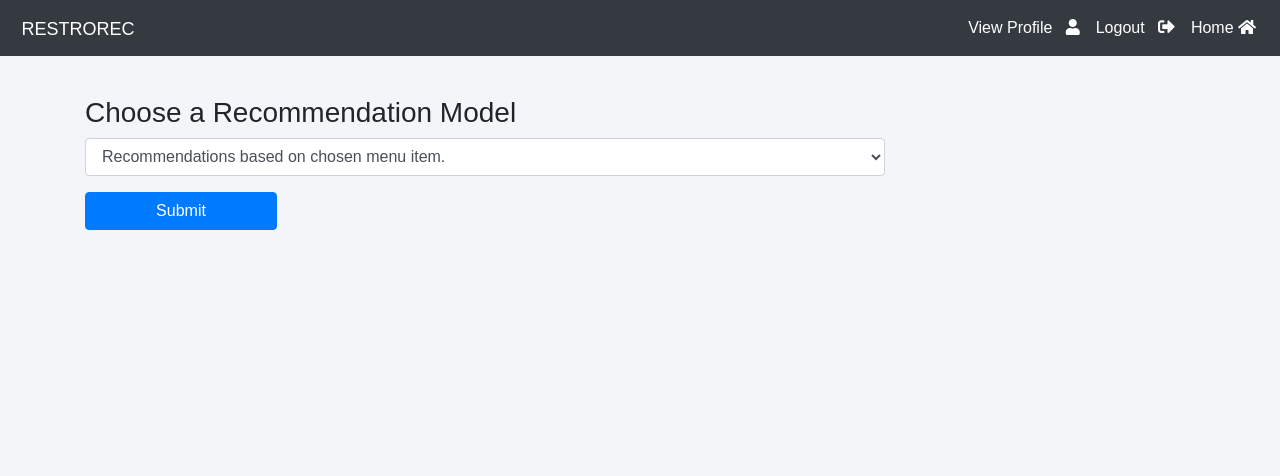
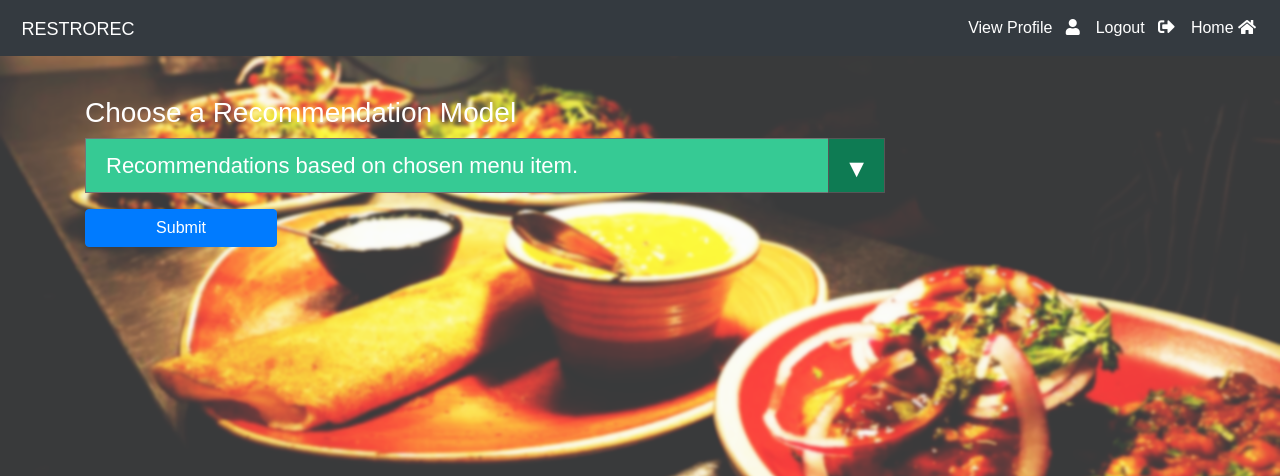
Before and after one commit to Sankalp2002/Restrorec, a Django app: page /home in a window 1280 px wide. Shown: the top 476 px of the page. Run offline with Django 3.2, Linux system fonts and the light colour scheme; a user stored in the database is signed in; tables that the repository leaves empty hold one stand-in row (values such as "Sample post"); some libraries are stand-ins or nearby versions.

Commit message:
added images

```diff
--- a/Reco/views.py
+++ b/Reco/views.py
@@ -183,7 +183,7 @@ def model1(selected_dish):
         if(each != idx):
             # appending tuple of (item name,restaurant index) to rdishes
             if (df.iloc[each, [1]][0], df.iloc[each, [6]][0]) not in rdishes:
-                rdishes.append((df.iloc[each, [1]][0], df.iloc[each, [6]][0]))
+                rdishes.append((df.iloc[each, [1]][0], df.iloc[each, [6]][0],each))
                 ntop5.append(each)
 
     # st.write(ntop5)
@@ -235,7 +235,7 @@ def model1(selected_dish):
 
     # loop to append dishes if frequency is 3
     for name in dishname:
-        if(newname.count(name) <= 2):
+        if(newname.count(name) <1):
             newname.append(name)
             newridshes.append(rdishes[i])
             newntop5.append(ntop5[i])
@@ -245,14 +245,16 @@ def model1(selected_dish):
     ntop5 = newntop5[0:10]
     # st.write(rdishes)
     rindex = []  # list for restaurant index
-
+    dindex = []
     for dish in rdishes:  # appending restaurant index of dish
         rindex.append(dish[1])
+        dindex.append(dish[2])
 
 
     dishes_details = []
     i = 0
-    for index in rindex:
+    for j in range(len(rindex)):
+        index = rindex[j]
         templist = []
         templist.append(rdishes[i][0])  # dishname
         templist.append(df.iloc[ntop5[i], [0]][0])
@@ -262,7 +264,8 @@ def model1(selected_dish):
         templist.append(df_rest.iat[index-1, 1])
         templist.append(df_rest.iat[index-1, 2])
         templist.append(df_rest.iat[index-1, 3])
-
+        templist.append(dindex[j]+1)
+        templist.append(df.iloc[ntop5[i], [5]][0])
         i = i+1
         dishes_details.append(templist)
     return dishes_details
--- a/templates/chooseModel.html
+++ b/templates/chooseModel.html
@@ -6,16 +6,18 @@
 {% load crispy_forms_tags %}
 <br> <br>
 <div class="container">
-    <h3> Choose a Recommendation Model </h3>
+    <h3 class="whiteh3"> Choose a Recommendation Model </h3>
     <form class="form-group" action="{% url 'showModels' %}" method="POST">
         {% csrf_token %}
-        <select name="model" id="model" class="form-control" style="width: 50rem;">
+        <div class="select">
+        <select name="model" id="model" class="mySelectArrow" style="width: 50rem;">
 
             <option value=1>Recommendations based on chosen menu item.</option>
             <option value=2>Recommendations based on your profile and chosen menu item.</option>
             <option value=3>Recommendations based on your profile and order history.</option>
 
         </select>
+    </div>
         <button class="btn btn-primary btn-block" type="submit" style="width: 12rem; margin-top: 1rem;">Submit</button>
     </form>
 </div>
--- a/templates/error.html
+++ b/templates/error.html
@@ -8,7 +8,7 @@
 	<meta name="viewport" content="width=device-width, initial-scale=1">
 
 
-	<title>Error</title>
+	<title >Error</title>
 
 
 	<link href="https://fonts.googleapis.com/css?family=Montserrat:200,400,700" rel="stylesheet">
--- a/templates/login.html
+++ b/templates/login.html
@@ -6,7 +6,7 @@
 {% load crispy_forms_tags %}
 <br> <br>
 <div class="container">
-    <h3> Login </h3>
+    <h3 class="whiteh3"> Login </h3>
     <div>
         <form class="form-group" action="{% url 'loginView' %}" method="POST">
             {% csrf_token %}
--- a/templates/main.html
+++ b/templates/main.html
@@ -6,7 +6,7 @@
 {% load crispy_forms_tags %}
 <br> <br>
 <div class="container">
-    <h3> Choose a Restaurant </h3>
+    <h3 class="whiteh3"> Choose a Restaurant </h3>
     <form class="form-group" action="{% url 'Reco:showRest' %}" method="POST">
         {% csrf_token %}
         <select name="restaurant" id="select_restaurant" class="form-control" style="width: 20rem;">
--- a/templates/main2.html
+++ b/templates/main2.html
@@ -6,7 +6,7 @@
 {% load crispy_forms_tags %}
 <br> <br>
 <div class="container">
-    <h3> Choose a Menu Item to get similar recommendations</h3>
+    <h3 class="whiteh3"> Choose a Menu Item to get similar recommendations</h3>
     <form class="form-group" action="{% url 'Reco:showMenu' %}" method="POST">
         {% csrf_token %}
         <select name="selected_item" id="selected_item" class="form-control" style="width: 20rem;">
--- a/templates/myprofile.html
+++ b/templates/myprofile.html
@@ -6,7 +6,7 @@
 {% load crispy_forms_tags %}
 <br> <br>
 <div class="container">
-    <h3> My Profile </h3>
+    <h3 class="whiteh3"> My Profile </h3>
     <div class="card">
         <ul class="list-group list-group-flush">
           <li class="list-group-item">Name: {{User.name}}</li>
--- a/templates/rateFood.html
+++ b/templates/rateFood.html
@@ -6,7 +6,7 @@
 <br> <br>
 <div class="container">
     <!-- <h3> Logged in as User.username </h3> -->
-    <h3>Rate Your Order </h3>
+    <h3 class="whiteh3">Rate Your Order </h3>
     <div>
         <form class="form-group" action="{% url 'Reco:rateView' %}" method="POST">
             {% csrf_token %}
--- a/templates/register.html
+++ b/templates/register.html
@@ -6,7 +6,7 @@
 {% load crispy_forms_tags %}
 <br> <br>
 <div class="container">
-    <h3> Create your profile</h3>
+    <h3 class="whiteh3"> Create your profile</h3>
     <div class="panel panel-default" style="width: 30rem;">
         <form class="form-group" action="{% url 'registerView' %}" method="POST">
             {% csrf_token %}
--- a/templates/sitebase.html
+++ b/templates/sitebase.html
@@ -51,7 +51,8 @@
 }
 
 body{
-   background-color: #f3f5f9;
+  background-image: url(../../static/images/img5.png);
+  background-color: #f3f5f9;
   background-size:cover;
   position: relative;
 }
@@ -63,6 +64,72 @@ body .bgi{
 
 .bg-danger {
     background-color: #ff0018!important;
+}
+.whiteh3{
+  color: white;
+}
+select.mySelectArrow{
+    -webkit-appearance: none;
+    -moz-appearance: none;
+    appearance: none;
+    background: #36ca94;
+    color: #fff;
+    width: 100%;
+    padding: 10px 20px;
+    font-size: 22px;
+}
+select.mySelectArrow option {
+    color: #000;
+    padding: 0 10px;
+}
+.select:after {
+    content: '\25BC';
+    position: absolute;
+    top: 0;
+    right: 0;
+    bottom: 0;
+    font-size: 25px;
+    border: 1px solid #565656;
+    background: #0e7b53;
+    color: #fff;
+    padding: 11px 15px;
+    pointer-events: none;
+}
+.select {
+    position: relative;
+    width: 800px;
+}
+
+.tablecontainer{
+  width: 100%;
+  height: 100%;
+  display: flex;
+  flex-flow: column wrap;
+  justify-content: center;
+  align-items: center;
+  background-color: #daeae6;
+  padding: 1em;
+}
+.rowcontainer{
+  width: 100%;
+  height: 100%;
+  display: flex;
+  justify-content: space-around;
+  align-items: left;
+  background-color:#717171 ;
+  padding: 0.1em;
+  flex-basis:auto;
+  border:2px solid black;
+}
+.rowitem{
+  width: fit-content;
+  height: 100%;
+  display: flex;
+  justify-content: left;
+  align-items: left;
+  flex-basis:auto;
+  flex-grow: 4;
+  margin: 0.25em;
 }
 
 .wrapper{
@@ -172,7 +239,7 @@ body .bgi{
    .danger {background-color: #f44336;} /* Red */
    .other {background-color: #e7e7e7; color: black;} /* Gray */
 
-    </style>
+</style>
 </head>
 <body>
 
```
Also changed, not shown: templates/display.html (+22 -1 lines), static/images/img1.jpg (added), static/images/img2.png (added), static/images/img3.png (added), static/images/img4.png (added), static/images/img5.png (added).
